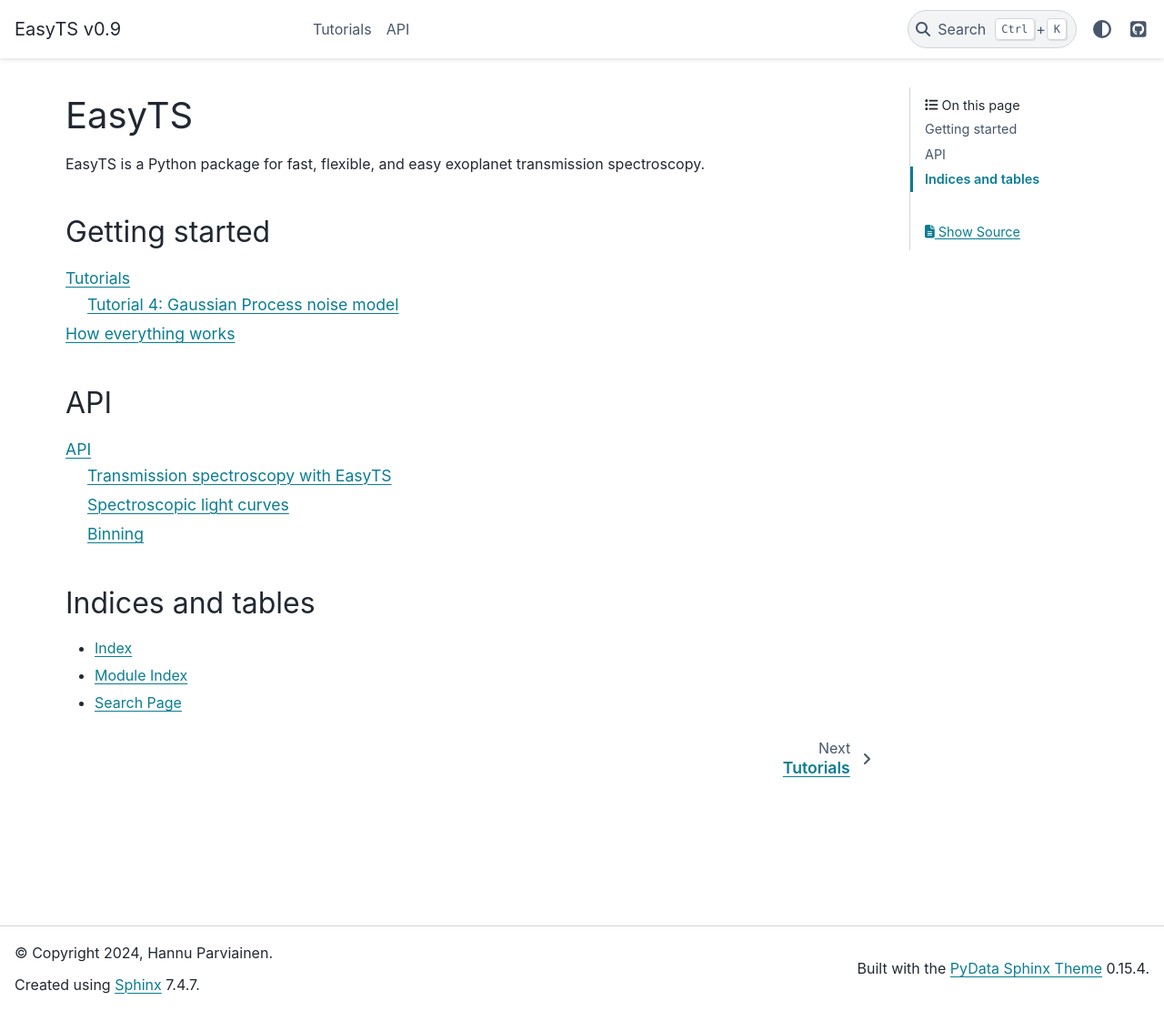
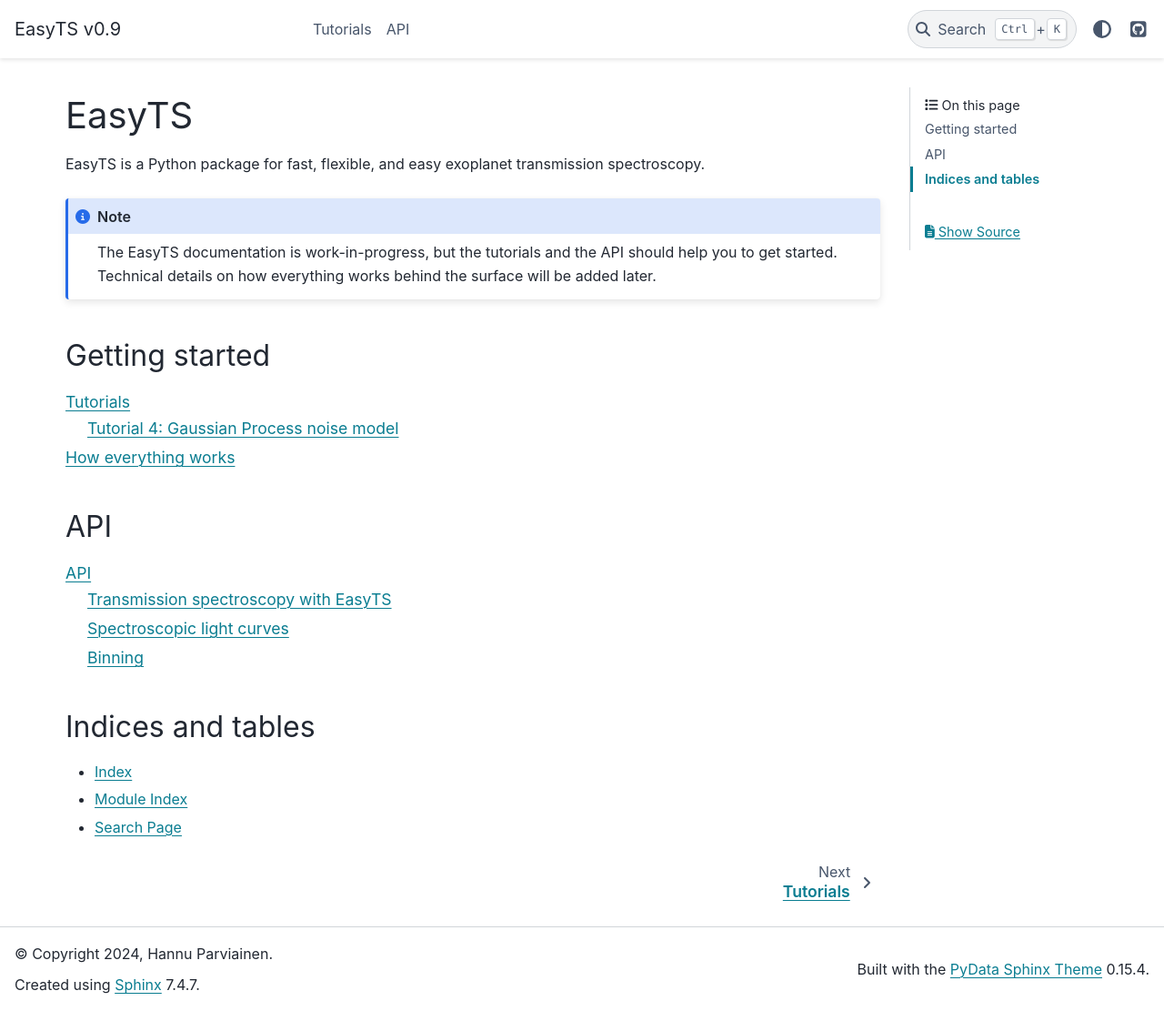
Before and after one commit to hpparvi/ExoIris, a Sphinx documentation site: the page built from doc/source/index.rst, in a window 1280 px wide and 1111 px high. Shown: the whole window at 91% size. Built offline with Sphinx 7.4.7 and the PyData theme 0.15.4, drawn with Linux system fonts in a browser that asks for light colours; formulas are drawn with MathJax 3; pages that are not in the unit, such as notebooks, are missing from menus.

Commit message:
Updated the README and documentation.

```diff
--- a/doc/source/index.rst
+++ b/doc/source/index.rst
@@ -6,6 +6,10 @@
 ======
 
 EasyTS is a Python package for fast, flexible, and easy exoplanet transmission spectroscopy.
+
+.. note::
+   The EasyTS documentation is work-in-progress, but the tutorials and the API should help you to get started. Technical
+   details on how everything works behind the surface will be added later.
 
 Getting started
 ---------------
```
Also changed, not shown: README.md (+8 -0 lines).
